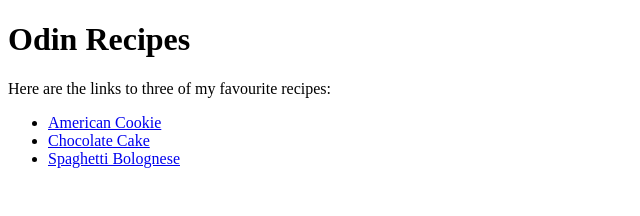
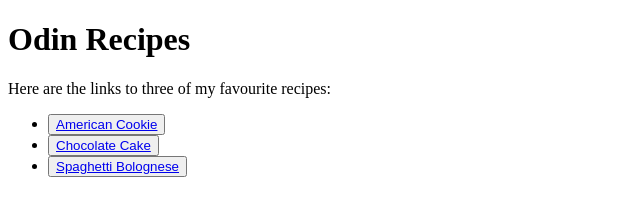
Before and after one commit to BClaud27/odin-recipes, a plain HTML site: page index.html in a window 1280 px wide. Shown: the whole page, without its empty margins (0-640 px from the left). Drawn offline with Linux system fonts and the light colour scheme.

Commit message:
Add Buttons

```diff
--- a/index.html
+++ b/index.html
@@ -3,17 +3,20 @@
 <head>
 	<meta charset="utf-8">
 	<title>Basic Recipes</title>
+	<link rel="stylesheet" href="style.css">
 </head>
 
 <body>
 	<h1>Odin Recipes</h1>
 	<p>Here are the links to three of my favourite recipes:</p>
 	<p>
+		<div class="button-container">
 			<ul>
-							<li><a href="./recipes/american-cookie.html" target="_blank" rel="noopener norefferer">American Cookie</a></li>
-							<li><a href="./recipes/chocolate-cake.html" target="_blank" rel="noopener norefferer">Chocolate Cake</a></li>
-							<li><a href="./recipes/spaghetti-bolognese.html" target="_blank" rel="noopener norefferer">Spaghetti Bolognese</a></li>
+					<li><button><a href="./recipes/american-cookie.html" target="_blank" rel="noopener norefferer">American Cookie</a></button></li>
+					<li><button><a href="./recipes/chocolate-cake.html" target="_blank" rel="noopener norefferer">Chocolate Cake</a></button></li>
+					<li><button><a href="./recipes/spaghetti-bolognese.html" target="_blank" rel="noopener norefferer">Spaghetti Bolognese</a></button></li>
 			</ul>
+		</div>
 	</p>
 </body>
 </html>
```
Lines whose indentation alone changed are shown as unchanged.
